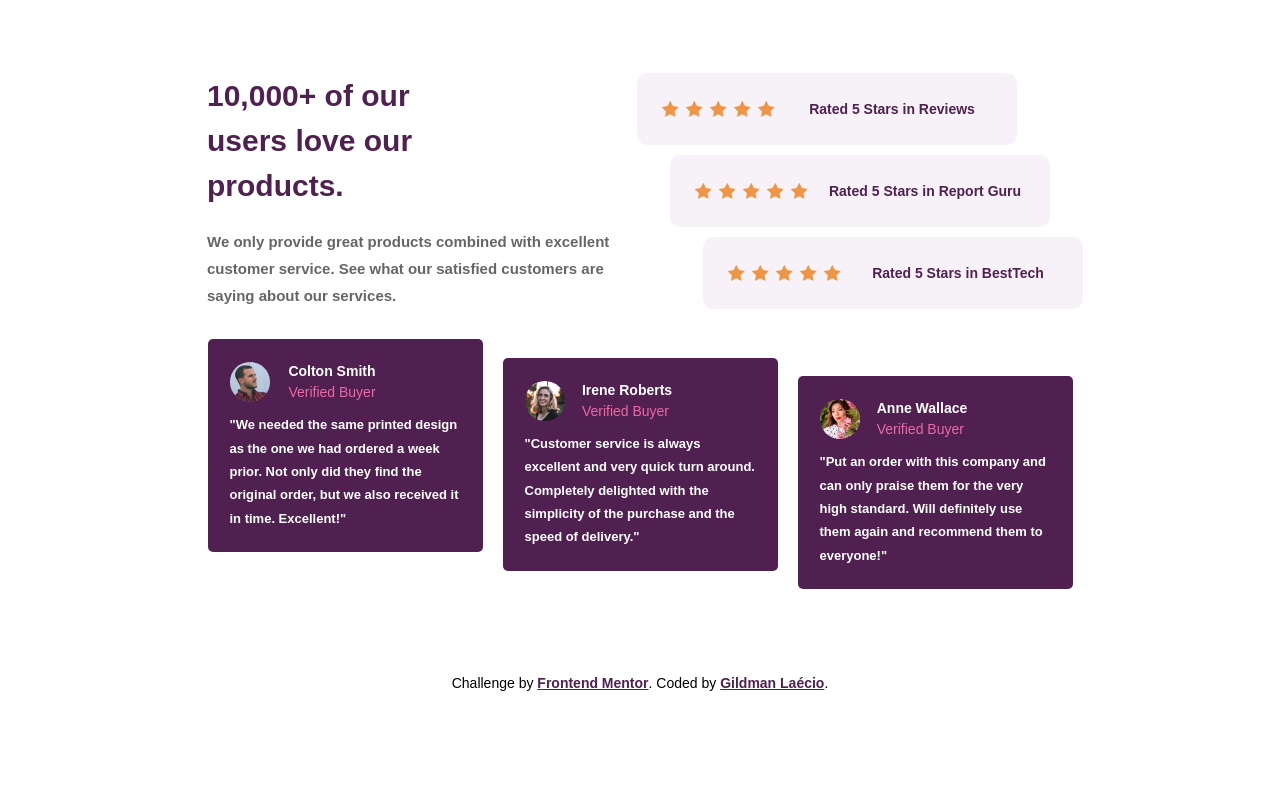
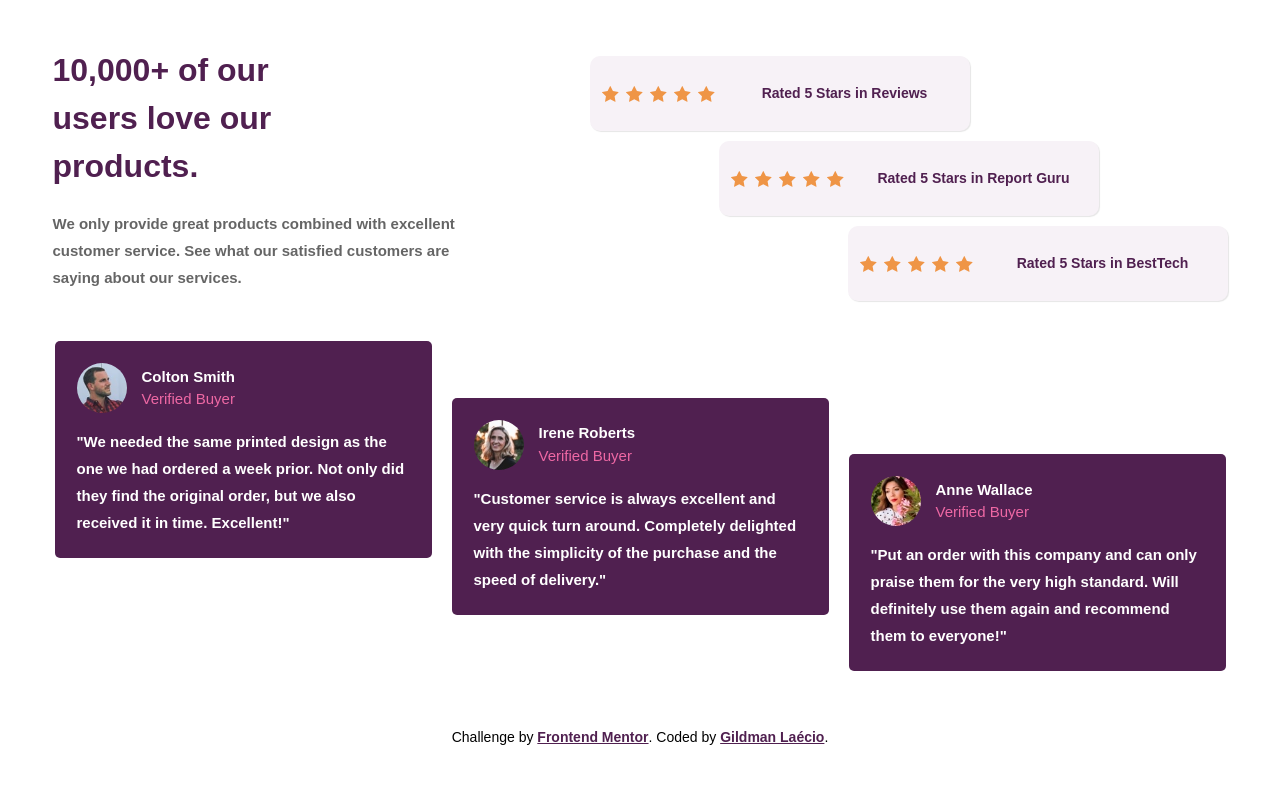
Before and after one commit to gillaercio/social-proof-section-master, a plain HTML site: page index.html in a window 1280 px wide. Drawn offline with Linux system fonts and the light colour scheme.

Commit message:
Mobile design adapted for above 1201px

```diff
--- a/assets/css/main.css
+++ b/assets/css/main.css
@@ -45,6 +45,7 @@ body {
   width: 280px;
   padding: 20px;
   border-radius: 10px;
+  box-shadow: 1px 1px 1px rgba(0,0,0,0.1);
 }
 
 .stars {
@@ -76,7 +77,7 @@ body {
 
 .card {
   display: grid;
-  gap: 10px;
+  gap: 15px;
   background-color: var(--Very-Dark-Magenta);
   border-radius: 5px;
   padding: 22px;
@@ -87,7 +88,12 @@ body {
   gap: 15px;
   grid-template-columns: repeat(2, auto);
   align-items: center;
-  max-width: 150px;
+  justify-content: start;
+  max-width: 200px;
+}
+
+.card-info {
+  max-width: 180px;
 }
 
 .card-name {
@@ -147,6 +153,7 @@ body {
     display: grid;
     grid-area: top-left;
     width: 440px;
+    margin-bottom: 20px;
   }
 
   #title-content {
@@ -171,6 +178,7 @@ body {
     grid-template-columns: 1fr;
     grid-area: top-right;
     width: 446px;
+    padding: 10px;
   }
 
   .rated-by-star {
@@ -200,7 +208,7 @@ body {
   }
 
   .rated-star-info {
-    width: 200px;
+    width: 225px;
   }
 
   #comments {
@@ -239,3 +247,48 @@ body {
     font-size: 1.4em;
   }
 }
+
+@media screen and (min-width: 1201px) {
+  #content {
+    width: 1195px;
+    transition: width 0.5s ease-in-out, height 0.5s ease-in-out;
+  }
+
+  .top-content {
+    width: 537px;
+  }
+
+  #title-content {
+    font-size: 3.2em;
+    width: 300px;
+  }
+
+  #main-content {
+    width: 537px;
+  }
+
+  .rated-by-stars {
+    width: 658px;
+  }
+
+  .rated-star-info {
+    font-weight: 800;
+  }
+
+  #comments {
+    max-width: 1195px;
+    height: 350px;
+  }
+
+  .card {
+    width: 377px;
+  }
+
+  .card-name, .card-stats, .card-comment {
+    font-size: 1.5em;
+  }
+
+  .card-pic {
+    width: 50px;
+  }
+}
```
